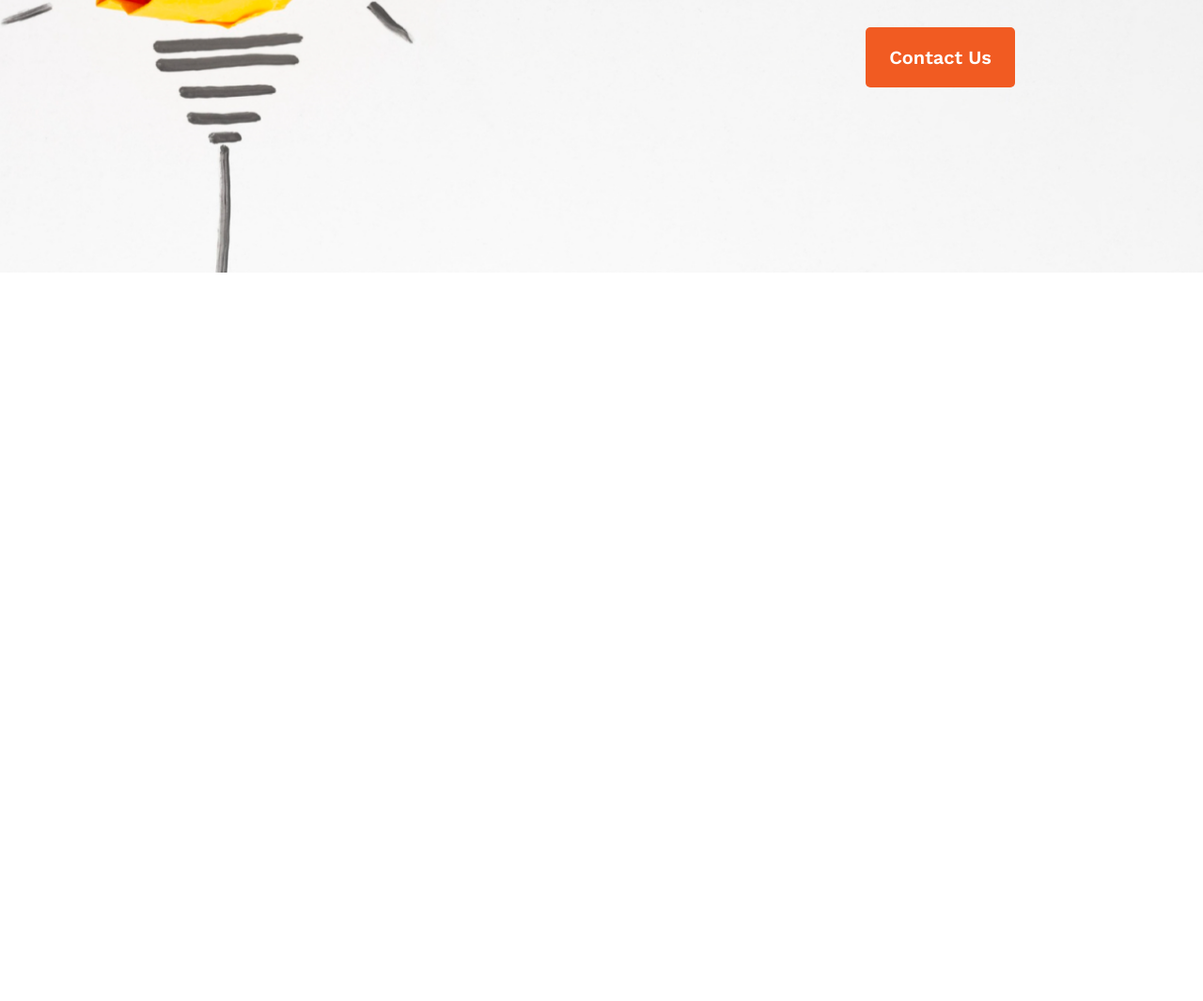
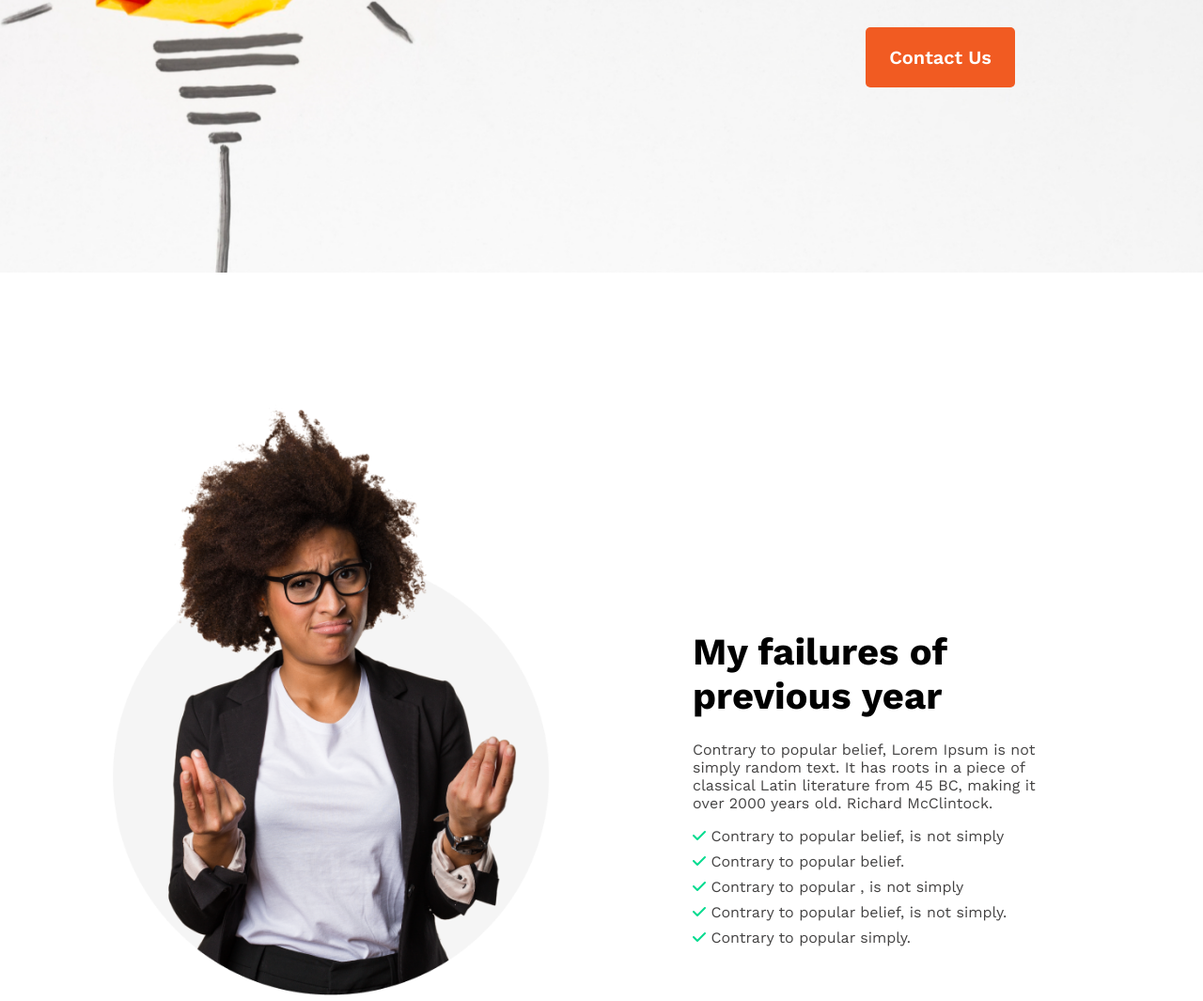
Before and after one commit to aothymoon59/new-year-new-moon, a plain HTML site: page index.html in a window 1280 px wide. Shown: the part 510-1575 px from the top of the page at 94% size. Before the commit the page ends 800 px from the top, so only its background shows below. Drawn offline with nearby package versions, Linux system fonts and the light colour scheme.

Commit message:
my failure section added

```diff
--- a/css/style.css
+++ b/css/style.css
@@ -14,12 +14,14 @@
   border: 0;
   border-radius: 5px;
 }
+section {
+  padding-top: 130px;
+}
 /* header and banner styles */
 #header {
   background-image: url("../images/banner/banner1.png");
   background-size: cover;
   background-repeat: no-repeat;
-  width: 100%;
   height: 100vh;
   background-position: center;
   display: flex;
@@ -39,3 +41,38 @@
   color: #444343;
   margin: 24px 0 32px;
 }
+
+/* my failure section styles */
+.my-failure {
+  display: flex;
+  align-items: center;
+  justify-content: center;
+  margin: 0 100px;
+  gap: 87px;
+}
+.my-failure-img img {
+  width: 500px;
+}
+.my-failure-text {
+  padding: 50px;
+  margin-top: 200px;
+  width: 420px;
+}
+.section-title {
+  font-weight: 700;
+  font-size: 40px;
+}
+.section-desc {
+  color: #444343;
+  margin: 24px 0 16px;
+}
+.failure-list {
+  color: #444343;
+  list-style: none;
+}
+.failure-list li {
+  margin-bottom: 8px;
+}
+.failure-list i {
+  color: #00db8e;
+}
--- a/index.html
+++ b/index.html
@@ -18,6 +18,11 @@
       href="https://fonts.googleapis.com/css2?family=Work+Sans:wght@400;500;600;700&display=swap"
       rel="stylesheet"
     />
+    <!-- font awesome -->
+    <script
+      src="https://kit.fontawesome.com/cbd11b6038.js"
+      crossorigin="anonymous"
+    ></script>
     <!-- custom css -->
     <link rel="stylesheet" href="css/style.css" />
   </head>
@@ -33,6 +38,40 @@
         <button class="btn-primary">Contact Us</button>
       </div>
     </header>
-    <main id="main"></main>
+    <main id="main">
+      <section class="my-failure">
+        <div class="my-failure-img">
+          <img src="images/person.png" alt="" class="" />
+        </div>
+        <div class="my-failure-text">
+          <h3 class="section-title">My failures of previous year</h3>
+          <div class="section-desc">
+            Contrary to popular belief, Lorem Ipsum is not simply random text.
+            It has roots in a piece of classical Latin literature from 45 BC,
+            making it over 2000 years old. Richard McClintock.
+          </div>
+          <ul class="failure-list">
+            <li>
+              <i class="fa-solid fa-check"></i> Contrary to popular belief, is
+              not simply
+            </li>
+            <li>
+              <i class="fa-solid fa-check"></i> Contrary to popular belief.
+            </li>
+            <li>
+              <i class="fa-solid fa-check"></i> Contrary to popular , is not
+              simply
+            </li>
+            <li>
+              <i class="fa-solid fa-check"></i> Contrary to popular belief, is
+              not simply.
+            </li>
+            <li>
+              <i class="fa-solid fa-check"></i> Contrary to popular simply.
+            </li>
+          </ul>
+        </div>
+      </section>
+    </main>
   </body>
 </html>
```
